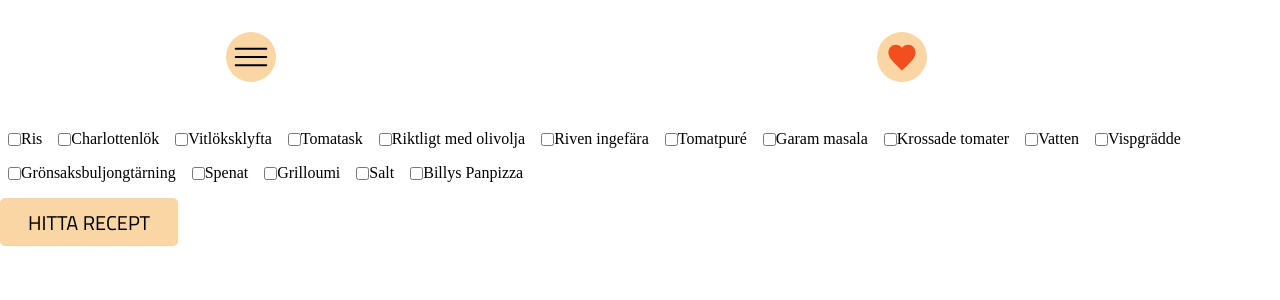
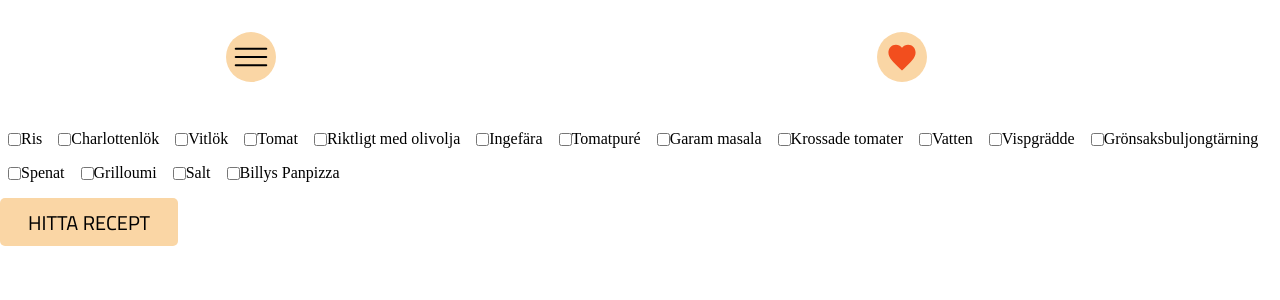
Before and after one commit to CarlMBergman/kokbok, a React (Vite) app in the folder kokbok/: page /findrecipe in a window 1280 px wide. Shown: the top 300 px of the page. Built offline with nearby package versions, Linux system fonts and the light colour scheme.

Commit message:
inga duplikationer i filterfunktionen

```diff
--- a/kokbok/src/components/FilterFunction.jsx
+++ b/kokbok/src/components/FilterFunction.jsx
@@ -16,7 +16,16 @@ function FilterFunction() {
 
     allRecipes.map((recipe) => {
         recipe.ingredients.map((ingredient) => {
-            allIngredients.push(ingredient.ingredient)
+            const index = allIngredients.findIndex(ingredientSaved => ingredientSaved === ingredient.ingredient)
+            if (allIngredients.length === 0) {
+                allIngredients.push(ingredient.ingredient)
+            }
+            else if (index === -1) {
+                allIngredients.push(ingredient.ingredient)
+            }
+            else {
+
+            }
         })
     })
 
@@ -82,7 +91,6 @@ function FilterFunction() {
             </article>
             <button onClick={ handleClick } className='start__btn filter__btn'>HITTA RECEPT</button>
             {show && ([recipesToShow])}
-            {/* {recipesToShow} */}
         </section>
     )
 }
--- a/kokbok/src/components/Reducer.js
+++ b/kokbok/src/components/Reducer.js
@@ -15,13 +15,13 @@ const initialState = {
                 },
                 {
                     amount: 0.5,
-                    measurement: '',
-                    ingredient: 'Vitlöksklyfta'
+                    measurement: 'klyfta',
+                    ingredient: 'Vitlök'
                 },
                 {
                     amount: 0.5,
-                    measurement: '',
-                    ingredient: 'Tomatask'
+                    measurement: 'ask',
+                    ingredient: 'Tomat'
                 },
                 {
                     amount: 0,
@@ -30,8 +30,8 @@ const initialState = {
                 },
                 {
                     amount: 1,
-                    measurement: 'msk',
-                    ingredient: 'Riven ingefära'
+                    measurement: 'msk riven',
+                    ingredient: 'Ingefära'
                 },
                 {
                     amount: 1,
```
